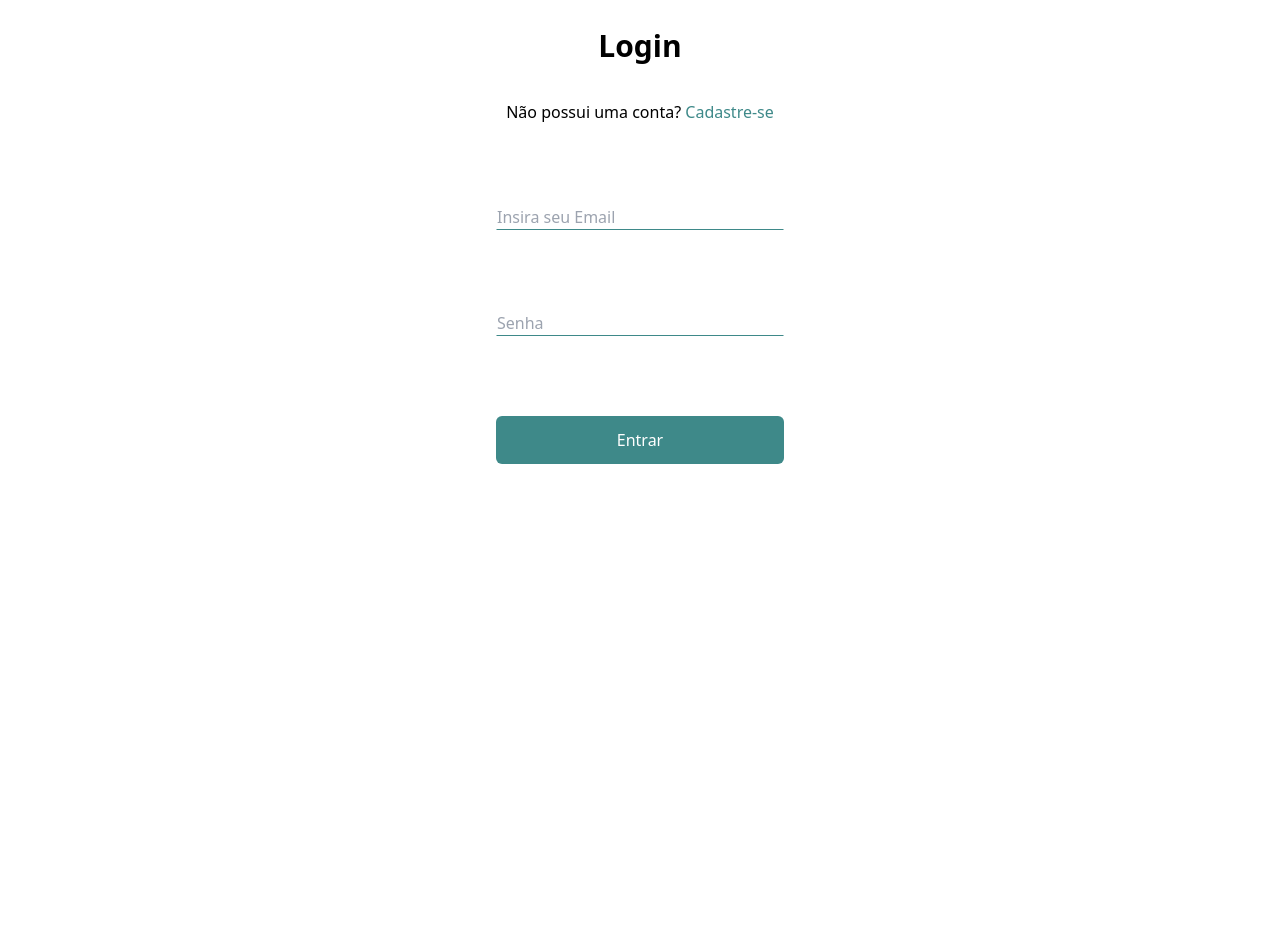
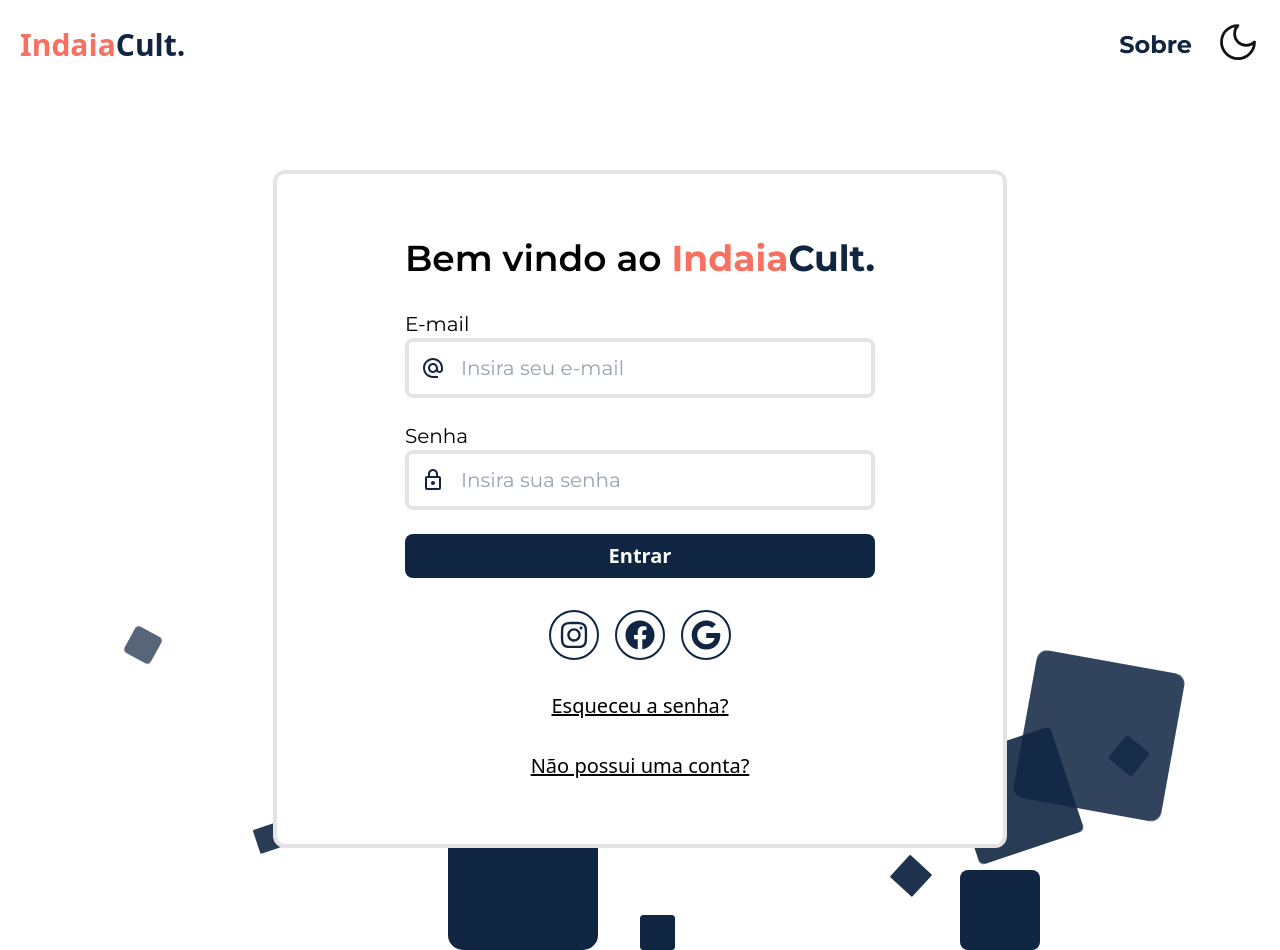
Before and after one commit to joaobsiqueira/indaiacultvite, a React (Vite) app in the folder vite-indaiacult/: page /login in a window 1280 px wide. Before the commit the page ends 800 px from the top, so only its background shows below. Built offline with nearby package versions, Linux system fonts and the light colour scheme.

Commit message:
fix: tonon login & signup page

```diff
--- /dev/null
+++ b/vite-indaiacult/src/css/login.css
@@ -0,0 +1,161 @@
+.circles {
+  display: flex;
+  justify-content: center;
+  align-items: center;
+}
+
+li {
+  position: absolute;
+  display: block;
+  background: #102542;
+  width: 20px;
+  height: 20px;
+  list-style: none;
+  border-radius: 10%;
+}
+
+li:nth-child(1) {
+  left: 25%;
+  width: 80px;
+  height: 80px;
+  animation-delay: 0s;
+}
+
+li:nth-child(2) {
+  left: 10%;
+  width: 30px;
+  height: 30px;
+  animation-delay: 2s;
+  animation-duration: 12s;
+}
+
+li:nth-child(3) {
+  left: 70%;
+  width: 30px;
+  height: 30px;
+  animation-delay: 4s;
+}
+
+li:nth-child(4) {
+  left: 40%;
+  width: 60px;
+  height: 60px;
+  animation-delay: 0s;
+  animation-duration: 18s;
+}
+
+li:nth-child(5) {
+  left: 65%;
+  width: 30px;
+  height: 30px;
+  animation-delay: 0s;
+}
+
+li:nth-child(6) {
+  left: 75%;
+  width: 110px;
+  height: 110px;
+  animation-delay: 3s;
+}
+
+li:nth-child(7) {
+  left: 35%;
+  width: 150px;
+  height: 150px;
+  animation-delay: 7s;
+}
+
+li:nth-child(8) {
+  left: 50%;
+  width: 35px;
+  height: 35px;
+  animation-delay: 15s;
+  animation-duration: 45s;
+}
+
+li:nth-child(9) {
+  left: 20%;
+  width: 25px;
+  height: 25px;
+  animation-delay: 2s;
+  animation-duration: 35s;
+}
+
+li:nth-child(10) {
+  left: 75%;
+  width: 80px;
+  height: 80px;
+  animation-delay: 19s;
+}
+
+li:nth-child(11) {
+  left: 80%;
+  width: 150px;
+  height: 150px;
+  animation-delay: 2s;
+}
+
+li:nth-child(12) {
+  left: 76%;
+  width: 30px;
+  height: 30px;
+  animation-delay: 2s;
+  animation-duration: 9s;
+}
+
+li:nth-child(13) {
+  left: 87%;
+  width: 30px;
+  height: 30px;
+  animation-delay: 1s;
+}
+
+li:nth-child(14) {
+  left: 48%;
+  width: 60px;
+  height: 60px;
+  animation-delay: 0s;
+  animation-duration: 13s;
+}
+
+li:nth-child(15) {
+  left: 53%;
+  width: 30px;
+  height: 30px;
+  animation-delay: 6s;
+}
+
+li:nth-child(16) {
+  left: 92%;
+  width: 110px;
+  height: 110px;
+  animation-delay: 5s;
+}
+
+li {
+  bottom: -150px;
+  animation: animate 25s linear infinite;
+}
+
+@keyframes animate {
+  0% {
+    transform: translateY(0) rotate(0deg);
+    opacity: 1;
+    border-radius: 0;
+  }
+
+  100% {
+    transform: translateY(-1000px) rotate(720deg);
+    opacity: 0;
+    border-radius: 50%;
+  }
+}
+/*
+
+#102542
+#f87060
+#b3a394
+#e3d985
+#3e8989
+
+*/
--- a/vite-indaiacult/src/pages/login.tsx
+++ b/vite-indaiacult/src/pages/login.tsx
@@ -1,62 +1,114 @@
 import React from "react";
 import axios from "axios";
 import { useState } from "react";
+import { FaInstagram, FaFacebook, FaGoogle } from "react-icons/fa";
+import "../css/login.css";
+import { MdOutlineAlternateEmail, MdOutlineLock } from "react-icons/md";
+import { IoLockClosedOutline } from "react-icons/io5";
+import { Link } from "react-router-dom";
+import LandingNav from "../components/LandingNav";
 
-const LoginPage: React.FC = () => {
+const Login: React.FC = () => {
   const [email, setEmail] = useState("");
   const [password, setPassword] = useState("");
   const [error, setError] = useState("");
 
   const handleLogin = async () => {
     try {
-      const response = await axios.post("http://localhost:8000/login", {
+      await axios.post("http://localhost:5173/login", {
         email,
         password,
       });
-      console.log(response);
     } catch (error) {
       setError("Credenciais inválidas");
     }
   };
+
   return (
-    <section className="flex justify-center">
-      <div className="max-w-md">
-        <form className="flex flex-col items-center gap-20 bg-white rounded-lg justify-center w-full p-7 maw-w-md">
-          <div className="flex flex-col gap-9 items-center justify-center w-full">
-            <h1 className="font-bold text-3xl ">Login</h1>
-            <p>
-              Não possui uma conta?{" "}
-              <a href="/cadastro" className="text-lightblue">
-                Cadastre-se
-              </a>
-            </p>
+    <>
+      <LandingNav />
+      <div className="circles">
+        <ul>
+          <li className="dark:bg-lightblue" />
+          <li className="dark:bg-lightblue" />
+          <li className="dark:bg-lightblue" />
+          <li className="dark:bg-lightblue" />
+          <li className="dark:bg-lightblue" />
+          <li className="dark:bg-lightblue" />
+          <li className="dark:bg-lightblue" />
+          <li className="dark:bg-lightblue" />
+          <li className="dark:bg-lightblue" />
+          <li className="dark:bg-lightblue" />
+          <li className="dark:bg-lightblue" />
+          <li className="dark:bg-lightblue" />
+          <li className="dark:bg-lightblue" />
+          <li className="dark:bg-lightblue" />
+        </ul>
       </div>
+      <section className="mt-20 flex flex-col items-center justify-center">
+        <div className="rounded-xl z-10 relative bg-white dark:bg-diffBlack dark:text-white border-highlight dark:border-highlightDark border-4 px-32 py-16 flex flex-col items-center gap-8">
+          <h1 className="font-semibold font-montserrat text-xl lg:text-4xl">
+            Bem vindo ao <span className="text-main  font-bold">Indaia</span>
+            <span className="text-darkblue dark:text-lightblue  font-bold">
+              Cult.
+            </span>
+          </h1>
 
-          {error && <div className="text-red-500 mb-4">{error}</div>}
+          <form
+            onSubmit={handleLogin}
+            className="flex flex-col gap-6 text-xl w-full"
+          >
+            <label htmlFor="">
+              <span className="font-montserrat">E-mail</span>
+              <div className="flex items-center gap-4 border-4 border-highlight dark:border-highlightDark p-3 rounded-lg">
+                <MdOutlineAlternateEmail className="text-darkblue dark:text-lightblue text-2xl" />
                 <input
-            type="email"
-            placeholder="Insira seu Email"
-            value={email}
-            onChange={(e) => setEmail(e.target.value)}
-            className="border border-white border-b-lightblue outline-none w-72"
+                  type="text"
+                  placeholder="Insira seu e-mail"
+                  className="font-montserrat bg-transparent "
                 />
+              </div>
+            </label>
+            <label htmlFor="">
+              <span className="font-montserrat">Senha</span>
+              <div className="flex items-center gap-4 border-4 border-highlight dark:border-highlightDark  p-3 rounded-lg">
+                <MdOutlineLock className="text-darkblue dark:text-lightblue text-2xl" />
                 <input
-            type="password"
-            placeholder="Senha"
-            value={password}
-            onChange={(e) => setPassword(e.target.value)}
-            className="border border-white border-b-lightblue outline-none w-72"
+                  type="text"
+                  placeholder="Insira sua senha"
+                  className="font-montserrat bg-transparent "
                 />
+              </div>
+            </label>
+
             <button
-            onClick={handleLogin}
-            className="bg-lightblue w-72 py-3 hover:bg-darkblue text-white rounded-md"
+              type="submit"
+              className="py-2 font-bold rounded-lg bg-darkblue dark:bg-lightblue text-white"
             >
               Entrar
             </button>
           </form>
+          <div className="flex items-center gap-4">
+            <span className="text-3xl text-darkblue dark:text-lightblue p-2 rounded-full border-2 border-darkblue dark:border-lightblue">
+              <FaInstagram />
+            </span>
+            <span className="text-3xl text-darkblue dark:text-lightblue p-2 rounded-full border-2 border-darkblue dark:border-lightblue">
+              <FaFacebook />
+            </span>
+            <span className="text-3xl text-darkblue dark:text-lightblue p-2 rounded-full border-2 border-darkblue dark:border-lightblue">
+              <FaGoogle />
+            </span>
+          </div>
+          <Link to="" className="text-xl underline">
+            Esqueceu a senha?
+          </Link>
+          <Link to="/cadastro" className="text-xl underline">
+            Não possui uma conta?
+          </Link>
         </div>
       </section>
+    </>
   );
 };
 
-export default LoginPage;
+export default Login;
--- a/vite-indaiacult/src/pages/signup.tsx
+++ b/vite-indaiacult/src/pages/signup.tsx
@@ -1,10 +1,16 @@
 import React from "react";
+import axios from "axios";
 import { useState } from "react";
-import axios from "axios";
+import "../css/login.css";
+import { MdOutlineAlternateEmail, MdOutlineLock } from "react-icons/md";
+import { Link } from "react-router-dom";
+import LandingNav from "../components/LandingNav";
 import { useNavigate } from "react-router-dom";
+import { FaRegUser } from "react-icons/fa6";
 
-const SignUpPage: React.FC = () => {
+const SignUp: React.FC = () => {
   const [name, setName] = useState("");
+  const [telephone, setTelephone] = useState("");
   const [email, setEmail] = useState("");
   const [password, setPassword] = useState("");
   const [error, setError] = useState("");
@@ -13,13 +19,15 @@ const SignUpPage: React.FC = () => {
 
   const handleSignUp = async () => {
     try {
-      const response = await axios.post("http://localhost:8000/registrar", {
+      const response = await axios.post("http://localhost:5173/cadastro", {
         name,
         email,
+        telephone,
         password,
       });
       console.log(response.data);
       setName("");
+      setTelephone("");
       setEmail("");
       setPassword("");
       setSuccessMessage("Cadastro realizado com sucesso");
@@ -31,54 +39,101 @@ const SignUpPage: React.FC = () => {
   };
 
   return (
-    <section className="flex justify-center">
-      <div className="max-w-md">
-        <form className="flex flex-col items-center gap-8 justify-center bg-white p-7 rounded-lg w-full">
-          <div className="flex flex-col gap-9 items-center justify-center w-full">
-            <h1 className="text-4xl font-bold">Cadastre-se</h1>
-            <p>
-              Já possui uma conta? Faça{" "}
-              <a href="/login" className="text-lightblue">
-                Login
-              </a>
-            </p>
+    <>
+      <LandingNav />
+      <div className="circles">
+        <ul>
+          <li className="dark:bg-lightblue" />
+          <li className="dark:bg-lightblue" />
+          <li className="dark:bg-lightblue" />
+          <li className="dark:bg-lightblue" />
+          <li className="dark:bg-lightblue" />
+          <li className="dark:bg-lightblue" />
+          <li className="dark:bg-lightblue" />
+          <li className="dark:bg-lightblue" />
+          <li className="dark:bg-lightblue" />
+          <li className="dark:bg-lightblue" />
+          <li className="dark:bg-lightblue" />
+          <li className="dark:bg-lightblue" />
+          <li className="dark:bg-lightblue" />
+          <li className="dark:bg-lightblue" />
+        </ul>
       </div>
+      <section className="mt-6 flex flex-col items-center justify-center">
+        <div className="rounded-xl  relative bg-white dark:bg-diffBlack dark:text-white border-highlight dark:border-highlightDark border-4 px-32 py-16 flex flex-col items-center gap-8">
+          <h1 className="font-semibold font-montserrat text-xl lg:text-4xl">
+            Bem vindo ao <span className="text-main  font-bold">Indaia</span>
+            <span className="text-darkblue dark:text-lightblue  font-bold">
+              Cult.
+            </span>
+          </h1>
 
-          {error && <div className="text-red-500 mb-4">{error}</div>}
-          {succesMessage && (
-            <div className="text-geen-500 mb-4">{succesMessage}</div>
-          )}
+          <form
+            onSubmit={handleSignUp}
+            className="flex flex-col gap-6 text-xl w-full"
+          >
+            <label htmlFor="">
+              <span className="font-montserrat">Nome</span>
+              <div className="flex items-center gap-4 border-4 border-highlight dark:border-highlightDark p-3 rounded-lg">
+                <FaRegUser className="text-darkblue dark:text-lightblue text-2xl" />
                 <input
                   type="text"
                   placeholder="Insira seu nome"
-            value={name}
-            onChange={(e) => setName(e.target.value)}
-            className="border border-white border-b-lightblue mt-16 outline-none w-72"
+                  className="font-montserrat bg-transparent "
                 />
+              </div>
+            </label>
+            <label htmlFor="">
+              <span className="font-montserrat">E-mail</span>
+              <div className="flex items-center gap-4 border-4 border-highlight dark:border-highlightDark p-3 rounded-lg">
+                <MdOutlineAlternateEmail className="text-darkblue dark:text-lightblue text-2xl" />
                 <input
-            type="email"
-            placeholder="Insira seu Email"
-            value={email}
-            onChange={(e) => setEmail(e.target.value)}
-            className="border border-white border-b-lightblue mt-16 outline-none w-72"
+                  type="text"
+                  placeholder="Insira seu e-mail"
+                  className="font-montserrat bg-transparent "
                 />
+              </div>
+            </label>
+            <label htmlFor="">
+              <span className="font-montserrat">Senha</span>
+              <div className="flex items-center gap-4 border-4 border-highlight dark:border-highlightDark  p-3 rounded-lg">
+                <MdOutlineLock className="text-darkblue dark:text-lightblue text-2xl" />
                 <input
-            type="password"
-            placeholder="Crie uma senha"
-            value={password}
-            onChange={(e) => setPassword(e.target.value)}
-            className="border border-white border-b-lightblue mt-16 outline-none w-72"
+                  type="text"
+                  placeholder="Crie sua senha"
+                  className="font-montserrat bg-transparent "
                 />
+              </div>
+            </label>
+
+            <label htmlFor="">
+              <div className="flex items-center gap-4 border-4 border-highlight dark:border-highlightDark  p-3 rounded-lg">
+                <MdOutlineLock className="text-darkblue dark:text-lightblue text-2xl" />
+                <input
+                  type="text"
+                  placeholder="Confirme sua senha"
+                  className="font-montserrat bg-transparent "
+                />
+              </div>
+            </label>
+
             <button
-            onClick={handleSignUp}
-            className="bg-lightblue w-72 py-3 hover:bg-darkblue text-white rounded-md"
+              type="submit"
+              className="py-2 font-bold rounded-lg bg-darkblue dark:bg-lightblue text-white"
             >
-            Criar conta
+              Cadastrar-se
             </button>
           </form>
+          <Link to="/login" className="text-xl underline">
+            Já possui uma conta?
+          </Link>
+          <Link to="/login" className="text-xl underline">
+            Você é artista? Cadastre-se
+          </Link>
         </div>
       </section>
+    </>
   );
 };
 
-export default SignUpPage;
+export default SignUp;
```
Also changed, not shown: vite-indaiacult/src/pages/landing.tsx (+7 -4 lines). Lines whose indentation alone changed are shown as unchanged.
